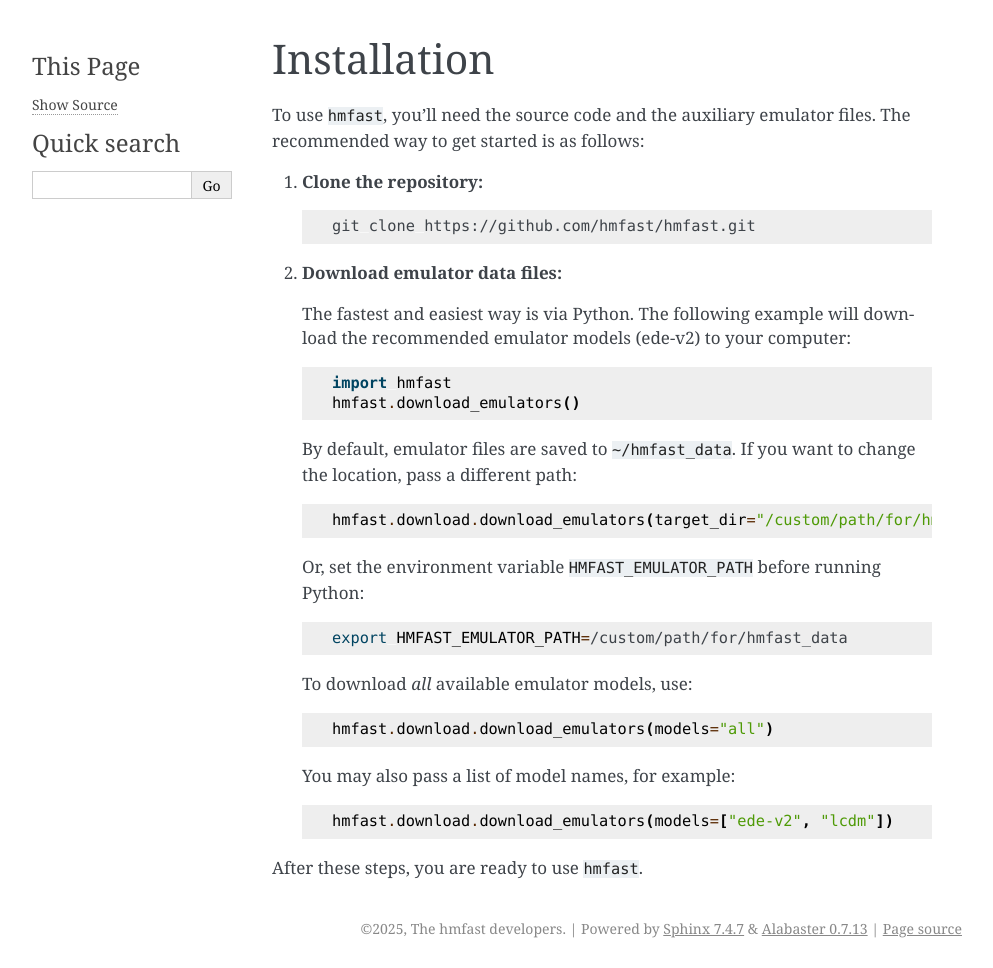
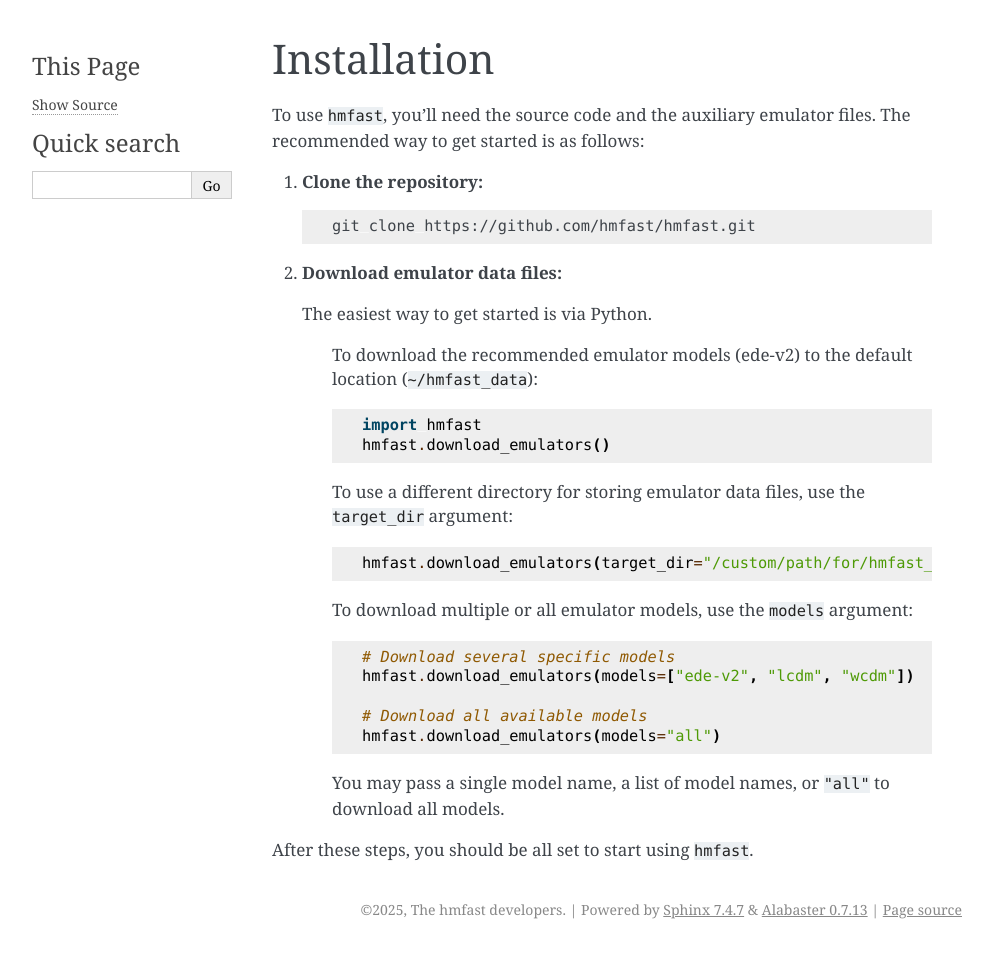
Before and after one commit to hmfast/hmfast, a Sphinx documentation site: the page built from docs/source/installation.rst, in a window 1280 px wide. Shown: the whole page, without its empty margins (148-1141 px from the left). Built offline with Sphinx 7.4.7, drawn with Linux system fonts in a browser that asks for light colours.

Commit message:
Clarified installation.rst

```diff
--- a/docs/source/installation.rst
+++ b/docs/source/installation.rst
@@ -14,36 +14,32 @@ The recommended way to get started is as follows:
 
 2. **Download emulator data files:**
 
-   The fastest and easiest way is via Python. The following example will download the recommended emulator models (ede-v2) to your computer:
+   The easiest way to get started is via Python.
 
-   .. code-block:: python
+    To download the recommended emulator models (ede-v2) to the default location (``~/hmfast_data``):
 
-      import hmfast
-      hmfast.download_emulators()
+    .. code-block:: python
 
-   By default, emulator files are saved to ``~/hmfast_data``.
-   If you want to change the location, pass a different path:
+       import hmfast
+       hmfast.download_emulators()
 
-   .. code-block:: python
+    To use a different directory for storing emulator data files, use the ``target_dir`` argument:
 
-      hmfast.download.download_emulators(target_dir="/custom/path/for/hmfast_data")
+    .. code-block:: python
 
-   Or, set the environment variable ``HMFAST_EMULATOR_PATH`` before running Python:
+       hmfast.download_emulators(target_dir="/custom/path/for/hmfast_data")
 
-   .. code-block:: bash
+    To download multiple or all emulator models, use the ``models`` argument:
 
-      export HMFAST_EMULATOR_PATH=/custom/path/for/hmfast_data
+    .. code-block:: python
 
-   To download *all* available emulator models, use:
+       # Download several specific models
+       hmfast.download_emulators(models=["ede-v2", "lcdm", "wcdm"])
 
-   .. code-block:: python
+       # Download all available models
+       hmfast.download_emulators(models="all")
 
-      hmfast.download.download_emulators(models="all")
+    You may pass a single model name, a list of model names, or ``"all"`` to download all models.
 
-   You may also pass a list of model names, for example:
 
-   .. code-block:: python
-
-      hmfast.download.download_emulators(models=["ede-v2", "lcdm"])
-
-After these steps, you are ready to use ``hmfast``.
+After these steps, you should be all set to start using ``hmfast``.
```
